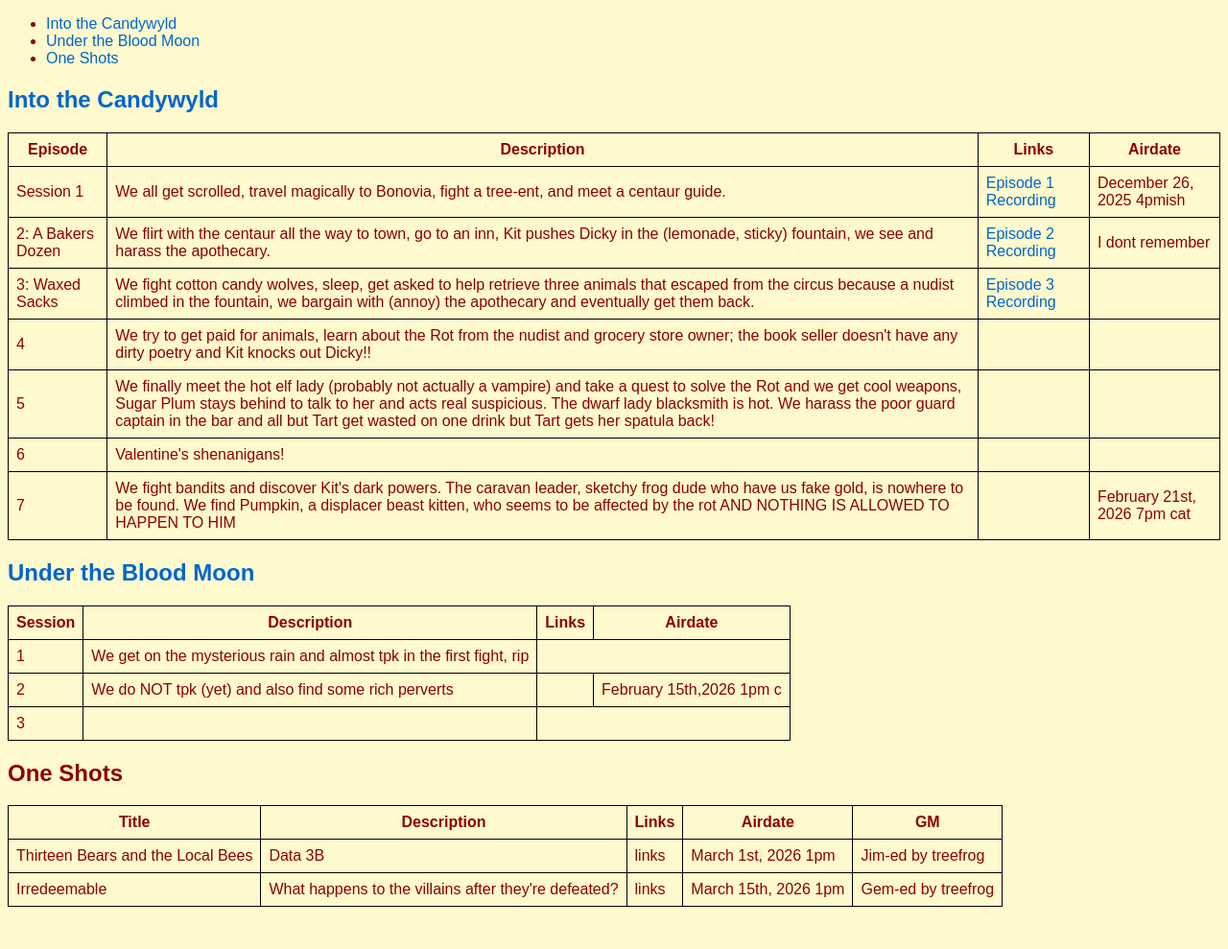
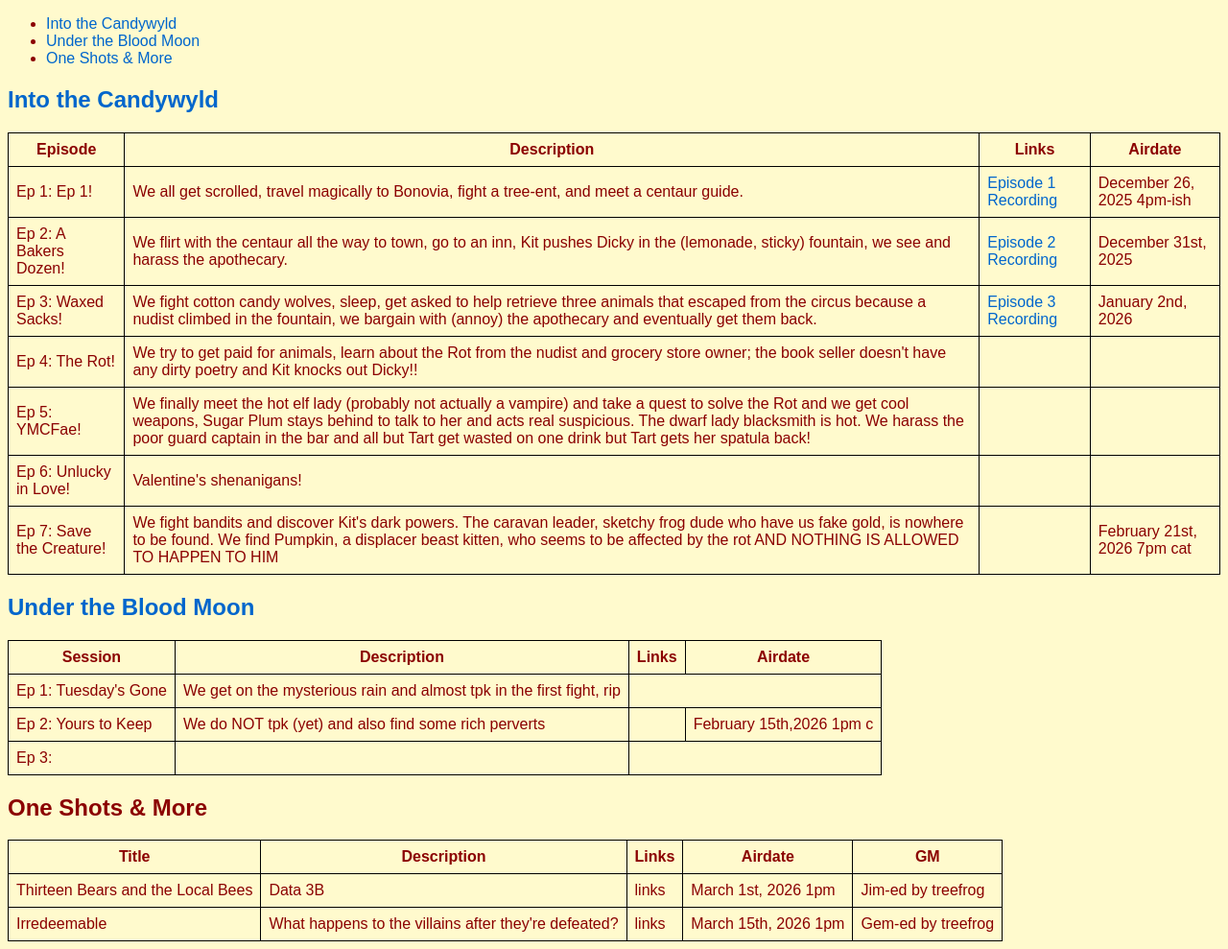
Before and after one commit to narrowtamps/narrowtamps.github.io, a Jekyll site: the page pages/campaigns.html, which Jekyll copies as it is, in a window 1280 px wide. Shown: the whole page at 96% size. Built offline with Jekyll 4.4.1, drawn with Linux system fonts in a browser that asks for light colours; before the commit the page ends 953 px from its top, so only the background shows below that.

Commit message:
Update campaigns.html

```diff
--- a/pages/campaigns.html
+++ b/pages/campaigns.html
@@ -50,7 +50,7 @@
             <ul>
                 <li><a href="#table1">Into the Candywyld</a></li>
                 <li><a href="#table2">Under the Blood Moon</a></li>
-                <li><a href="#table3">One Shots</a></li>
+                <li><a href="#table3">One Shots & More</a></li>
             </ul>
         </nav>
     </header>
@@ -64,13 +64,13 @@
                     <tr><th>Episode</th><th>Description</th><th>Links</th><th>Airdate</th></tr>
                 </thead>
                 <tbody>
-                    <tr><td>Session 1</td><td>We all get scrolled, travel magically to Bonovia, fight a tree-ent, and meet a centaur guide.</td><td><a href="https://youtu.be/kSzQGhjS0Ys">Episode 1 Recording</a></td><td>December 26, 2025 4pmish</td></tr>
-                    <tr><td>2: A Bakers Dozen</td><td>We flirt with the centaur all the way to town, go to an inn, Kit pushes Dicky in the (lemonade, sticky) fountain, we see and harass the apothecary.</td><td><a href="https://youtu.be/GqXFtGJ7ndU">Episode 2 Recording</a></td><td>I dont remember</td></tr>
-                    <tr><td>3: Waxed Sacks</td><td>We fight cotton candy wolves, sleep, get asked to help retrieve three animals that escaped from the circus because a nudist climbed in the fountain, we bargain with (annoy) the apothecary and eventually get them back.</td><td><a href="https://youtu.be/f35kmeU742I">Episode 3 Recording</a></td><td></td></tr>
-                    <tr><td>4</td><td>We try to get paid for animals, learn about the Rot from the nudist and grocery store owner; the book seller doesn't have any dirty poetry and Kit knocks out Dicky!!</td><td></td><td><a href="https://youtu.be/kSzQGhjS0Ys"></a></td></tr>
-                    <tr><td>5</td><td>We finally meet the hot elf lady (probably not actually a vampire) and take a quest to solve the Rot and we get cool weapons, Sugar Plum stays behind to talk to her and acts real suspicious. The dwarf lady blacksmith is hot. We harass the poor guard captain in the bar and all but Tart get wasted on one drink but Tart gets her spatula back!</td><td></td><td></td></tr>
-                    <tr><td>6</td><td>Valentine's shenanigans!</td><td></td><td></td></tr>
-                    <tr><td>7</td><td>We fight bandits and discover Kit's dark powers. The caravan leader, sketchy frog dude who have us fake gold, is nowhere to be found. We find Pumpkin, a displacer beast kitten, who seems to be affected by the rot AND NOTHING IS ALLOWED TO HAPPEN TO HIM</td><td></td><td>February 21st, 2026 7pm cat</td></tr>
+                    <tr><td>Ep 1: Ep 1!</td><td>We all get scrolled, travel magically to Bonovia, fight a tree-ent, and meet a centaur guide.</td><td><a href="https://youtu.be/kSzQGhjS0Ys">Episode 1 Recording</a></td><td>December 26, 2025 4pm-ish</td></tr>
+                    <tr><td>Ep 2: A Bakers Dozen!</td><td>We flirt with the centaur all the way to town, go to an inn, Kit pushes Dicky in the (lemonade, sticky) fountain, we see and harass the apothecary.</td><td><a href="https://youtu.be/GqXFtGJ7ndU">Episode 2 Recording</a></td><td>December 31st, 2025</td></tr>
+                    <tr><td>Ep 3: Waxed Sacks!</td><td>We fight cotton candy wolves, sleep, get asked to help retrieve three animals that escaped from the circus because a nudist climbed in the fountain, we bargain with (annoy) the apothecary and eventually get them back.</td><td><a href="https://youtu.be/f35kmeU742I">Episode 3 Recording</a></td><td>January 2nd, 2026</td></tr>
+                    <tr><td>Ep 4: The Rot!</td><td>We try to get paid for animals, learn about the Rot from the nudist and grocery store owner; the book seller doesn't have any dirty poetry and Kit knocks out Dicky!!</td><td></td><td><a href="https://youtu.be/kSzQGhjS0Ys"></a></td></tr>
+                    <tr><td>Ep 5: YMCFae!</td><td>We finally meet the hot elf lady (probably not actually a vampire) and take a quest to solve the Rot and we get cool weapons, Sugar Plum stays behind to talk to her and acts real suspicious. The dwarf lady blacksmith is hot. We harass the poor guard captain in the bar and all but Tart get wasted on one drink but Tart gets her spatula back!</td><td></td><td></td></tr>
+                    <tr><td>Ep 6: Unlucky in Love!</td><td>Valentine's shenanigans!</td><td></td><td></td></tr>
+                    <tr><td>Ep 7: Save the Creature!</td><td>We fight bandits and discover Kit's dark powers. The caravan leader, sketchy frog dude who have us fake gold, is nowhere to be found. We find Pumpkin, a displacer beast kitten, who seems to be affected by the rot AND NOTHING IS ALLOWED TO HAPPEN TO HIM</td><td></td><td>February 21st, 2026 7pm cat</td></tr>
                 </tbody>
             </table>
         </section>
@@ -83,16 +83,16 @@
                     <tr><th>Session</th></th><th>Description</th><th>Links</th><th>Airdate</th></tr>
                 </thead>
                 <tbody>
-                    <tr><td>1</td><td>We get on the mysterious rain and almost tpk in the first fight, rip</td></tr>
-                    <tr><td>2</td><td>We do NOT tpk (yet) and also find some rich perverts</td><td></td><td> February 15th,2026 1pm c</td></tr>
-                    <tr><td>3</td><td></td></tr>
+                    <tr><td>Ep 1: Tuesday's Gone</td><td>We get on the mysterious rain and almost tpk in the first fight, rip</td></tr>
+                    <tr><td>Ep 2: Yours to Keep</td><td>We do NOT tpk (yet) and also find some rich perverts</td><td></td><td> February 15th,2026 1pm c</td></tr>
+                    <tr><td>Ep 3:</td><td></td></tr>
 
                 </tbody>
             </table>
         </section>
 
         <section id="table3">
-            <h2>One Shots</h2>
+            <h2>One Shots & More</h2>
             <table>
                 <!-- Table 3 content goes here -->
                  <thead>
```
